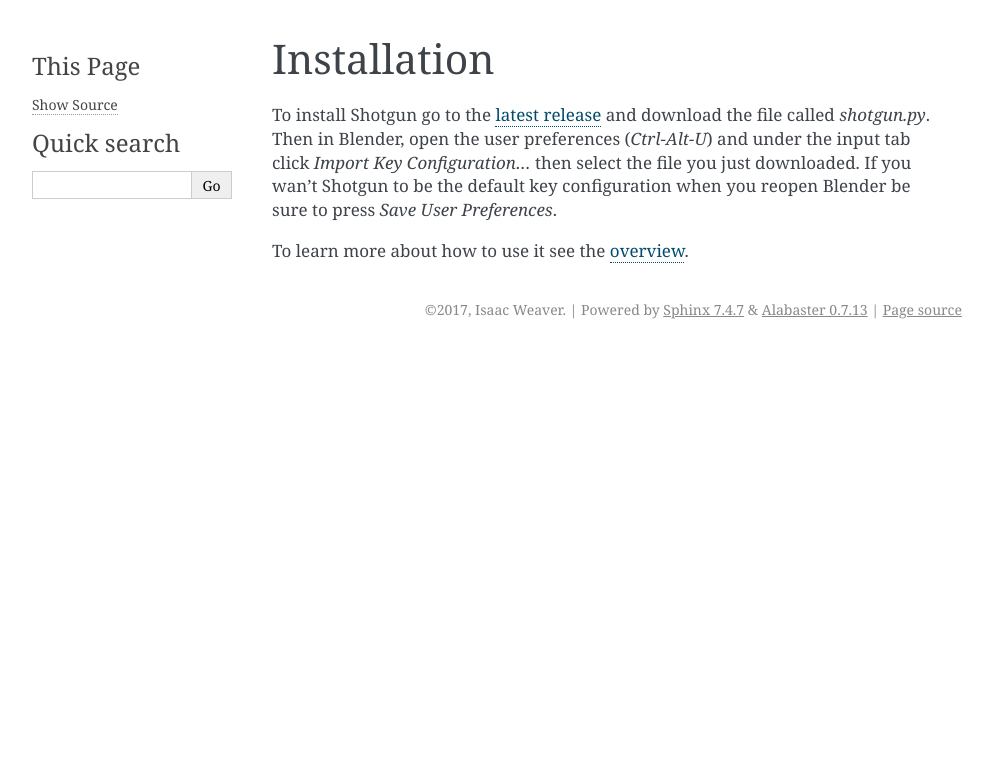
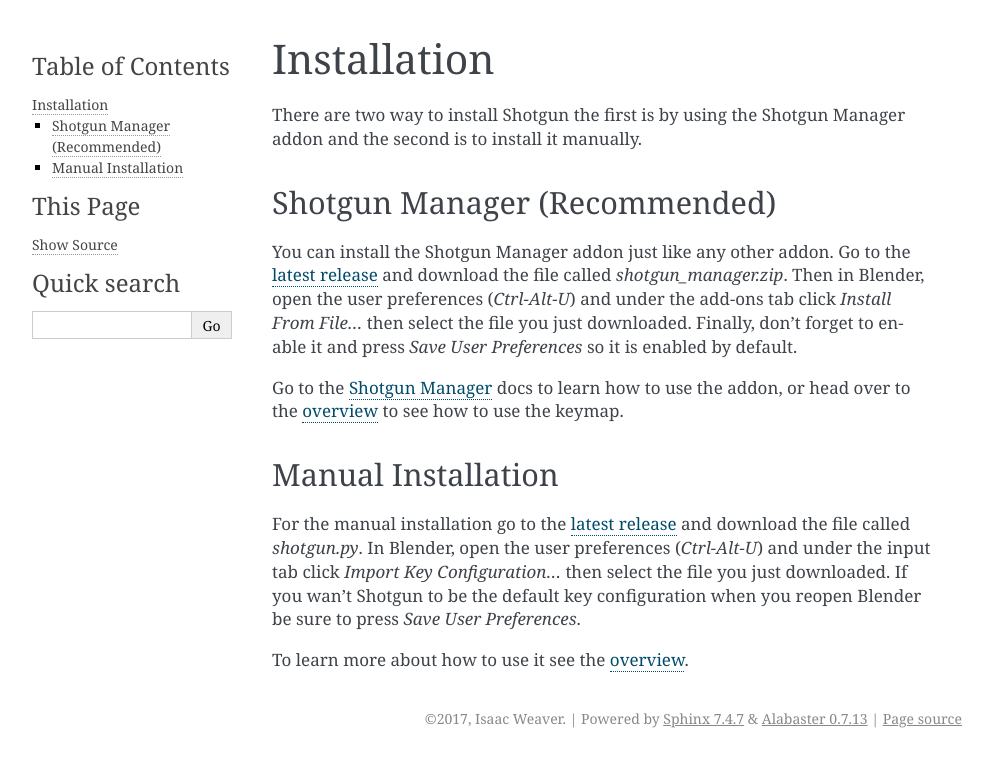
Before and after one commit to wisaac407/shotgun, a Sphinx documentation site: the page built from doc/installation.rst, in a window 1280 px wide. Shown: the top 767 px of the page, without its empty margins (148-1141 px from the left). Built offline with Sphinx 7.4.7, drawn with Linux system fonts in a browser that asks for light colours; pages that are not in the unit, such as notebooks, are missing from menus.

```diff
--- a/doc/conf.py
+++ b/doc/conf.py
@@ -17,8 +17,8 @@ project = 'Shotgun'
 copyright = '2017, Isaac Weaver'
 author = 'Isaac Weaver'
 
-version = 'v0.2.4 - d797bbb'
-release = 'v0.2.4 - d797bbb'
+version = ' - 0b877bb'
+release = ' - 0b877bb'
 
 intersphinx_mapping = {
     'blender': ('http://docs.blender.org/api/blender_python_api_master/', '../blender_objects.inv')
--- a/doc/index.rst
+++ b/doc/index.rst
@@ -11,5 +11,6 @@ commonly used operators accessible.
    :maxdepth: 1
 
    Installation<installation.rst>
+   Shotgun Manager<shotgun_manager.rst>
    Overview<overview.rst>
    All Keymaps<keymaps.rst>
--- a/doc/installation.rst
+++ b/doc/installation.rst
@@ -1,9 +1,34 @@
+.. _install:
+
 ============
 Installation
 ============
 
-To install Shotgun go to the `latest release <https://github.com/wisaac407/shotgun/releases/latest>`_ and download the file called `shotgun.py`.
-Then in Blender, open the user preferences (`Ctrl-Alt-U`) and under the input tab click `Import Key Configuration...` then select the file you just downloaded.
+There are two way to install Shotgun the first is by using the Shotgun Manager addon and the second is to install it manually.
+
+.. _install_shotgun_manager:
+
+-----------------------------
+Shotgun Manager (Recommended)
+-----------------------------
+
+You can install the Shotgun Manager addon just like any other addon. Go to the `latest release <https://github.com/wisaac407/shotgun/releases/latest>`_
+and download the file called `shotgun_manager.zip`. Then in Blender, open the user preferences (`Ctrl-Alt-U`) and under
+the add-ons tab click `Install From File...` then select the file you just downloaded. Finally, don't forget to enable it
+and press `Save User Preferences` so it is enabled by default.
+
+Go to the :ref:`shotgun_manager` docs to learn how to use the addon, or head over to the :ref:`overview <overview>`
+to see how to use the keymap.
+
+
+.. _install_keymap:
+
+-------------------
+Manual Installation
+-------------------
+
+For the manual installation go to the `latest release <https://github.com/wisaac407/shotgun/releases/latest>`_ and download the file called `shotgun.py`.
+In Blender, open the user preferences (`Ctrl-Alt-U`) and under the input tab click `Import Key Configuration...` then select the file you just downloaded.
 If you wan't Shotgun to be the default key configuration when you reopen Blender be sure to press `Save User Preferences`.
 
-To learn more about how to use it see the `overview <overview.html>`_.
+To learn more about how to use it see the :ref:`overview <overview>`.
--- a/doc/keymaps.rst
+++ b/doc/keymaps.rst
@@ -1,9 +1,11 @@
+.. _keymaps:
+
 ===========
 All Keymaps
 ===========
 
 This is the complete reference of every hotkey. For a more birds eye view of how it works see the
-`overview <overview.html>`_.
+:ref:`overview <overview>`.
 
 .. note::
    If a keymap area is not listed below it means that area uses the default Blender keymap.
--- a/doc/keymaps/nodeeditor.rst
+++ b/doc/keymaps/nodeeditor.rst
@@ -248,7 +248,7 @@ Detailed Reference
 
    Search and Add Node
 
-   bpy.ops.node.add_search(use_transform=False, settings=[], type="", node_item='0')
+   bpy.ops.node.add_search(type="", settings=[], use_transform=False, node_item='0')
 
 
    +--------------+--------+
--- a/doc/overview.rst
+++ b/doc/overview.rst
@@ -1,11 +1,13 @@
+.. _overview:
+
 ========
 Overview
 ========
 
 Here is a birds eye view of the basics of Shotgun. Because Shotgun is designed to augment Blender's existing keymap most
 of the hotkeys will be the same as what you're already used to. For a more detailed reference of every hotkey see the
-`list of all keymaps <keymaps.html>`_.
-For instructions on how to install it see the `installation <installation.html>`_.
+:ref:`list of all keymaps <keymaps>`.
+For instructions on how to install it see the :ref:`installation <install>`.
 
 ----------
 Navigation
```
Also changed, not shown: other parts of doc/index.rst (+1 -1 lines), doc/shotgun_manager.rst (added, +26 -0 lines).
